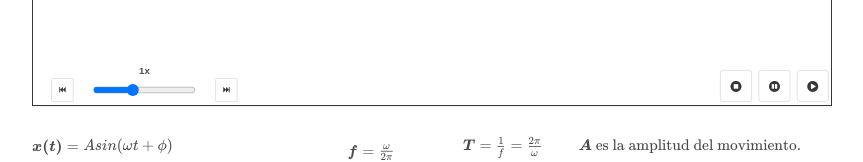
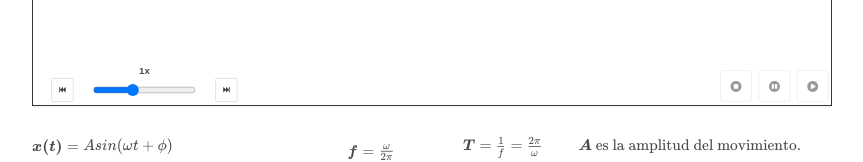
Before and after one commit to iamzapata/movimientos-oscilatorios, a Next.js app: page /movimiento-armonico-simple in a window 1280 px wide. Shown: the part 274-436 px from the top of the page, without its empty margins (208-1071 px from the left). Built offline with nearby package versions, Linux system fonts and the light colour scheme.

Commit message:
Agregar estados de play/pause/stop

```diff
--- a/components/ControlesAnimacion/index.jsx
+++ b/components/ControlesAnimacion/index.jsx
@@ -1,10 +1,16 @@
 import React from "react";
 
-const ControlesAnimacion = ({ controlarSimulacion }) => (
-  <div className="columns flex flex-col absolute right-0" style={{bottom: '5px'}}>
+const ControlesAnimacion = ({ controlarSimulacion, deshabilitarParar, deshabilitarPausar, deshabilitarIniciar }) => (
+  <div className="columns flex flex-col absolute right-0" style={{ bottom: "5px" }}>
     <div className="column flex items-center justify-center pt-0">
       <div className="control px-1">
-        <button name="parar" type="button" className="button" onClick={controlarSimulacion}>
+        <button
+          name="parar"
+          type="button"
+          className="button"
+          onClick={controlarSimulacion}
+          disabled={deshabilitarParar}
+        >
           <span className="icon is-small">
             <i className="fa fa-stop-circle"></i>
           </span>
@@ -12,7 +18,13 @@ const ControlesAnimacion = ({ controlarSimulacion }) => (
       </div>
 
       <div className="control px-1">
-        <button name="pausar" type="button" className="button" onClick={controlarSimulacion}>
+        <button
+          name="pausar"
+          type="button"
+          className="button"
+          onClick={controlarSimulacion}
+          disabled={deshabilitarPausar}
+        >
           <span className="icon is-small">
             <i className="fa fa-pause-circle"></i>
           </span>
@@ -20,7 +32,13 @@ const ControlesAnimacion = ({ controlarSimulacion }) => (
       </div>
 
       <div className="control px-1">
-        <button name="iniciar" type="button" className="button" onClick={controlarSimulacion}>
+        <button
+          name="iniciar"
+          type="button"
+          className="button"
+          onClick={controlarSimulacion}
+          disabled={deshabilitarIniciar}
+        >
           <span className="icon is-small">
             <i className="fa fa-play-circle"></i>
           </span>
--- a/components/MovimientoArmonicoSimple/index.jsx
+++ b/components/MovimientoArmonicoSimple/index.jsx
@@ -147,6 +147,20 @@ class MovimientoArmonicoSimple extends Component {
     }
   };
 
+  deshabilitarParar = () => {
+    const { reproduccionEnCurso, amplitud } = this.state;
+
+    return amplitud === 0 || !reproduccionEnCurso
+  };
+  deshabilitarPausar = () => {
+    const { reproduccionEnCurso, amplitud } = this.state;
+
+    return amplitud === 0 || !reproduccionEnCurso
+  };
+  deshabilitarIniciar = () => {
+    const { amplitud } = this.state;
+    return amplitud === 0;
+  };
   reestablecerValores = () => {
     this.setState({
       ...estadoInicial,
@@ -677,7 +691,13 @@ class MovimientoArmonicoSimple extends Component {
                 />
               </div>
               <div className="column">
-                <ControlesAnimacion estado={this.state} controlarSimulacion={this.controlarSimulacion} />
+                <ControlesAnimacion
+                  estado={this.state}
+                  controlarSimulacion={this.controlarSimulacion}
+                  deshabilitarParar={this.deshabilitarParar()}
+                  deshabilitarPausar={this.deshabilitarPausar()}
+                  deshabilitarIniciar={this.deshabilitarIniciar()}
+                />
               </div>
             </div>
           </div>
```
